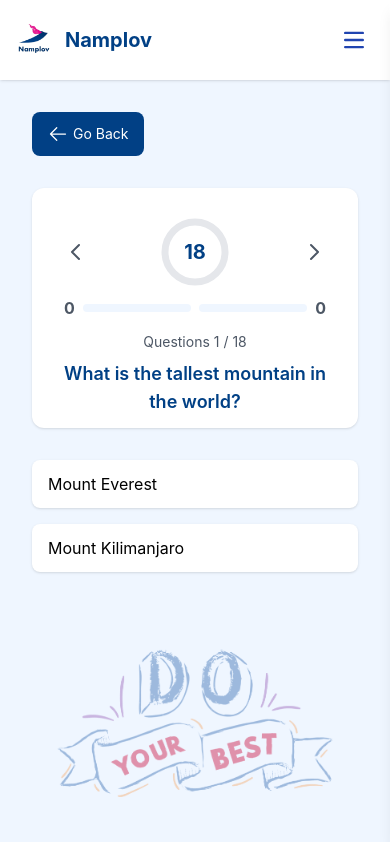
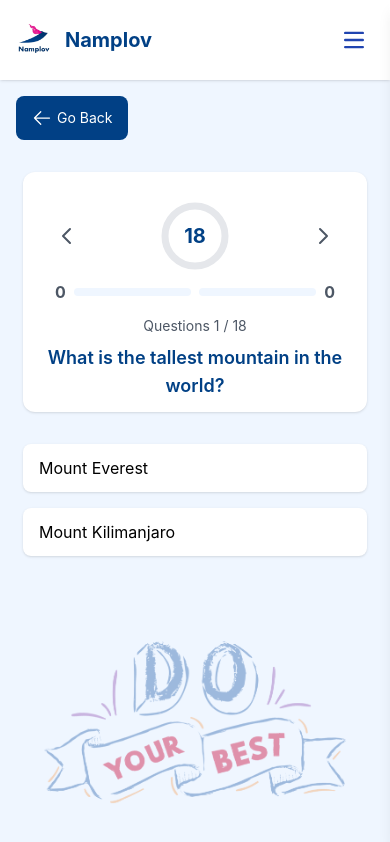
Before and after one commit to project-ICT123/Namplov-frontend, a React (Create React App) app: page /major_test/all_question/major in a window 390 px wide. Shown: the top 842 px of the page. Built offline with nearby package versions, Linux system fonts and the light colour scheme.

Commit message:
UpdateUI

```diff
--- a/src/page/major_recommand/majorRecommand.jsx
+++ b/src/page/major_recommand/majorRecommand.jsx
@@ -12,7 +12,7 @@
     return (
       <main className='sm573:px-8 px-3'>
         <header className="relative">
-          <div className='absolute md:top-[-1rem] top-[-6rem]'>
+          <div className='absolute md:top-[-1rem] top-[-6.2rem]'>
             <Button
               label="Go Back"
               onClick={() => navigate('/')}
--- a/src/page/quiz_component/QuestionUI.jsx
+++ b/src/page/quiz_component/QuestionUI.jsx
@@ -91,7 +91,7 @@ const QuizUI = ({ questions }) => {
 
   return (
 
-    <main className="flex flex-col mx-[2rem] my-[1rem] max-w-8xl mx-auto px-[2rem]">
+    <main className="flex flex-col max-w-8xl mx-auto sm573:px-[2rem] sm573:py-[1rem] px-[1rem]">
 
       <div className=''>
         <Button
@@ -107,7 +107,7 @@ const QuizUI = ({ questions }) => {
 
       <div className="flex flex-col sm879:flex-row justify-between items-center mx-auto lgd:gap-[10rem] mt-[2rem]">
         <section >
-          <nav className=" h-[15rem] sm573:w-[25rem] bg-white rounded-xl shadow p-6 relative">
+          <nav className=" h-[15rem] sm573:w-[25rem] sm425:w-[23rem] sm375:w-[21.5rem] w-[18rem] bg-white rounded-xl shadow p-6 relative">
             <div className="flex justify-between items-center">
               <button
                 onClick={handleBack}
```
